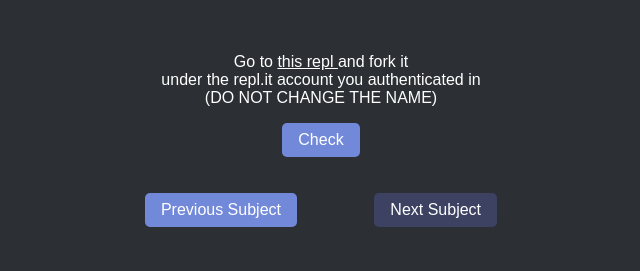
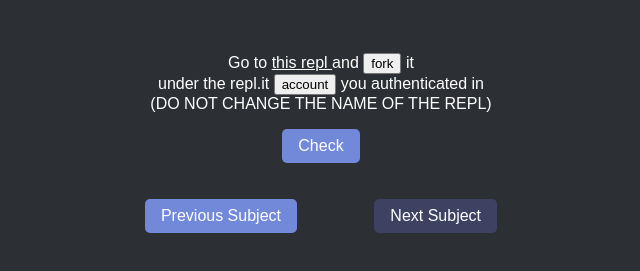
Before and after one commit to CODEX-Bot-Team/Panel, a plain HTML site: page Setup/Instance/index.html in a window 1280 px wide. Shown: the part 261-532 px from the top of the page, without its empty margins (319-959 px from the left). Drawn offline with Linux system fonts and the light colour scheme.

Commit message:
move info

```diff
--- a/Setup/Instance/index.html
+++ b/Setup/Instance/index.html
@@ -28,11 +28,11 @@
                     <a href="https://replit.com/@ditistest/CODEX-INSTANCE#fork" target="_blank" style="color: white;">
                         this repl
                     </a>
-                    and fork it
+                    and <button onclick="alert('Button is located at the top left of the page\n(It copies the repl)')">fork</button> it
                     <br>
-                    under the repl.it account you authenticated in
+                    under the repl.it <button onclick="alert(localStorage.replit_name)">account</button> you authenticated in
                     <br>
-                    (DO NOT CHANGE THE NAME)
+                    (DO NOT CHANGE THE NAME OF THE REPL)
                 </p>
 
                 <div class="movebuttons">
```
